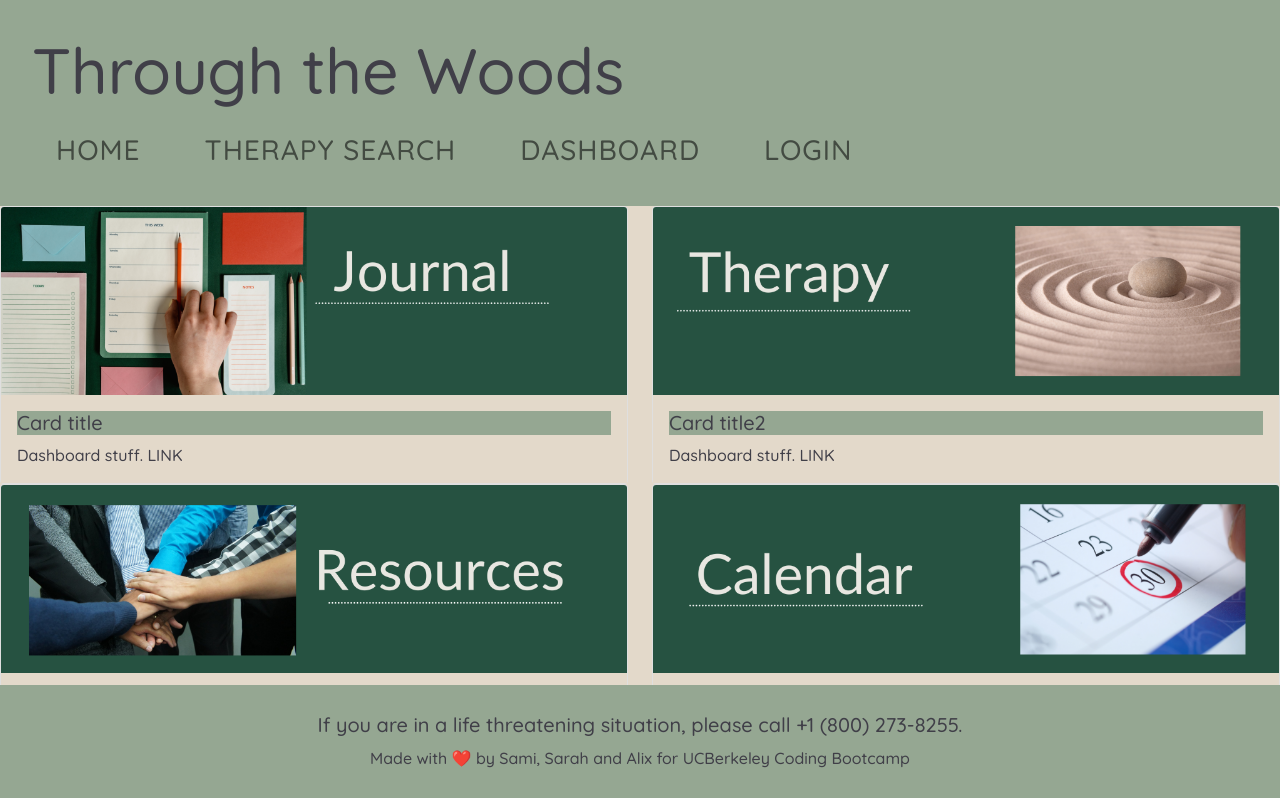
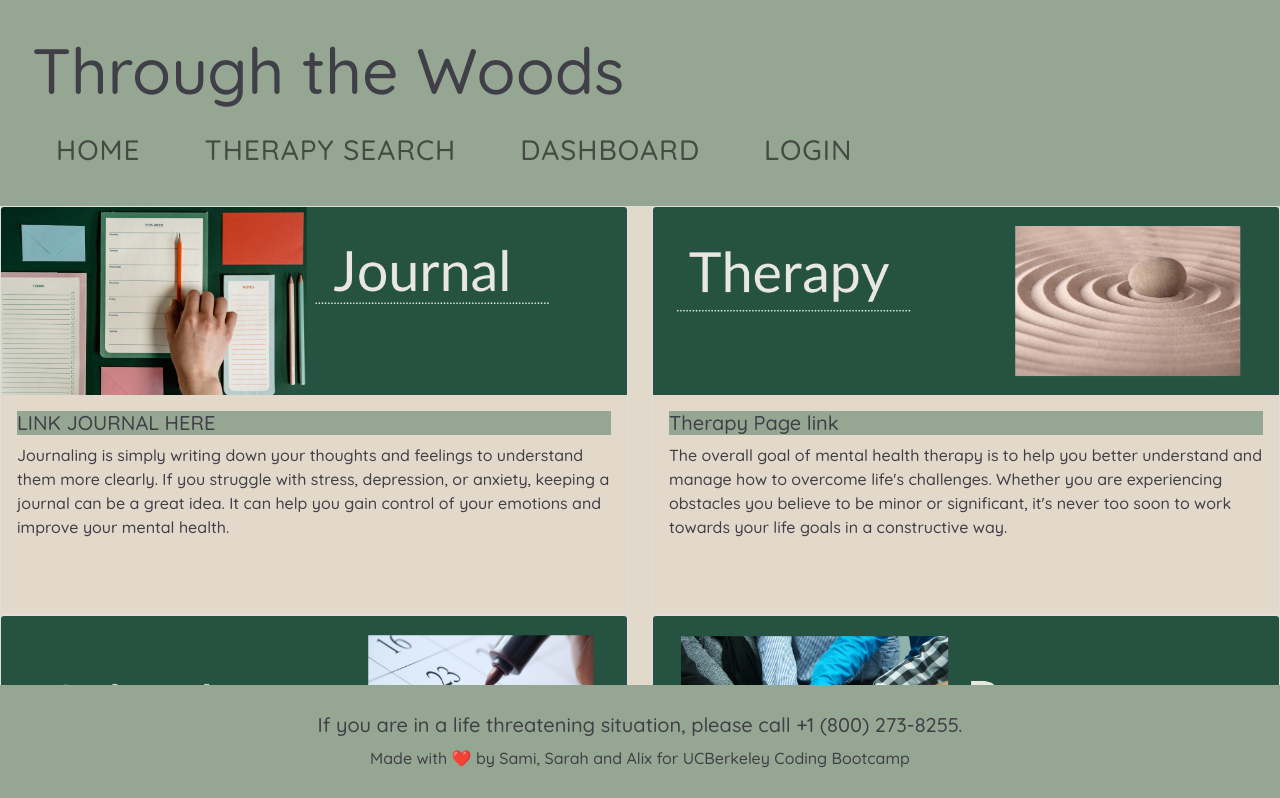
Before and after one commit to samikhawja/project_three, a React (Create React App) app in the folder client/: page /dashboard in a window 1280 px wide. Shown: the top 798 px of the page. Built offline with nearby package versions, Linux system fonts and the light colour scheme.

Commit message:
user dash page done, just needs imported links

```diff
--- a/client/src/pages/UserDashboard.js
+++ b/client/src/pages/UserDashboard.js
@@ -9,6 +9,7 @@ import CalendarPhoto from "./../assets/images/5.png";
 const myStyle = {
   color: "#403F48",
   backgroundColor: "#E3D9CA",
+  paddingBottom: "75px",
 };
 const myStyle2 = {
   color: "#403F48",
@@ -25,8 +26,14 @@ const UserDashboard = () => {
           <Card>
             <Card.Img variant="top" src={JournalPhoto} />
             <Card.Body style={myStyle}>
-              <Card.Title style={myStyle2}>Card title</Card.Title>
-              <Card.Text>Dashboard stuff. LINK</Card.Text>
+              <Card.Title style={myStyle2}>LINK JOURNAL HERE</Card.Title>
+              <Card.Text>
+                Journaling is simply writing down your thoughts and feelings to
+                understand them more clearly. If you struggle with stress,
+                depression, or anxiety, keeping a journal can be a great idea.
+                It can help you gain control of your emotions and improve your
+                mental health.
+              </Card.Text>
             </Card.Body>
           </Card>
         </Col>
@@ -34,8 +41,14 @@ const UserDashboard = () => {
           <Card>
             <Card.Img variant="top" src={TherapyPhoto} />
             <Card.Body style={myStyle}>
-              <Card.Title style={myStyle2}>Card title2</Card.Title>
-              <Card.Text>Dashboard stuff. LINK</Card.Text>
+              <Card.Title style={myStyle2}>Therapy Page link</Card.Title>
+              <Card.Text>
+                The overall goal of mental health therapy is to help you better
+                understand and manage how to overcome life's challenges. Whether
+                you are experiencing obstacles you believe to be minor or
+                significant, it's never too soon to work towards your life goals
+                in a constructive way.
+              </Card.Text>
             </Card.Body>
           </Card>
         </Col>
@@ -43,19 +56,30 @@ const UserDashboard = () => {
       <Row>
         <Col>
           <Card>
-            <Card.Img variant="top" src={ResourcesPhoto} />
+            <Card.Img variant="top" src={CalendarPhoto} />
             <Card.Body style={myStyle}>
-              <Card.Title style={myStyle2}>Card title3</Card.Title>
-              <Card.Text>Dashboard stuff. LINK</Card.Text>
+              <Card.Title style={myStyle2}>Calendar link</Card.Title>
+              <Card.Text>
+                Calendars help us cope with change, create healthy habits,
+                improve interpersonal relationships, and reduce stress. Studies
+                have shown that daily routines have far-reaching mental health
+                benefits, from alleviating bipolar disorder and preventing
+                substance abuse to managing the symptoms of other mental
+                disorders.
+              </Card.Text>
             </Card.Body>
           </Card>
         </Col>
         <Col>
           <Card>
-            <Card.Img variant="top" src={CalendarPhoto} />
+            <Card.Img variant="top" src={ResourcesPhoto} />
             <Card.Body style={myStyle}>
-              <Card.Title style={myStyle2}>Card title4</Card.Title>
-              <Card.Text>LINK</Card.Text>
+              <Card.Title style={myStyle2}>Resources Link</Card.Title>
+              <Card.Text>
+                These services often include counseling, therapy, medication
+                management, social work services, peer supports, and substance
+                use disorder treatment.
+              </Card.Text>
             </Card.Body>
           </Card>
         </Col>
```
